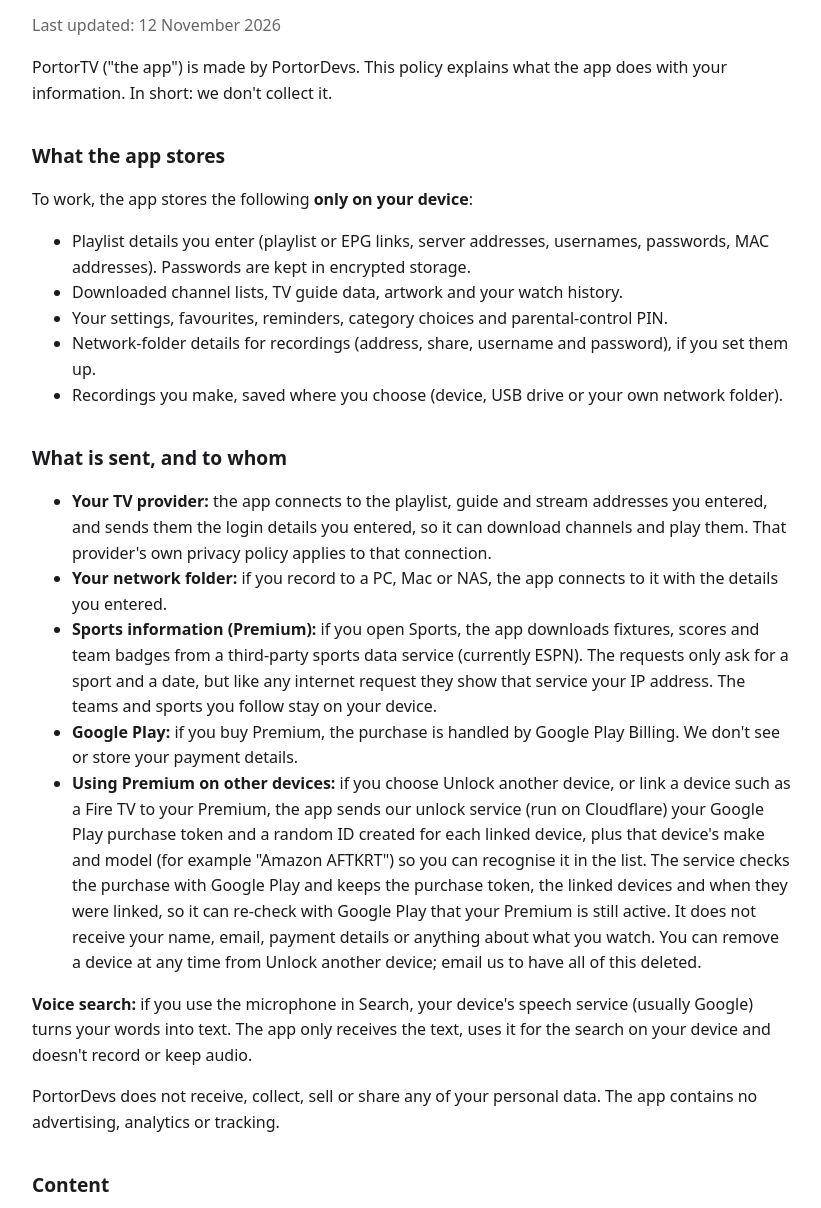
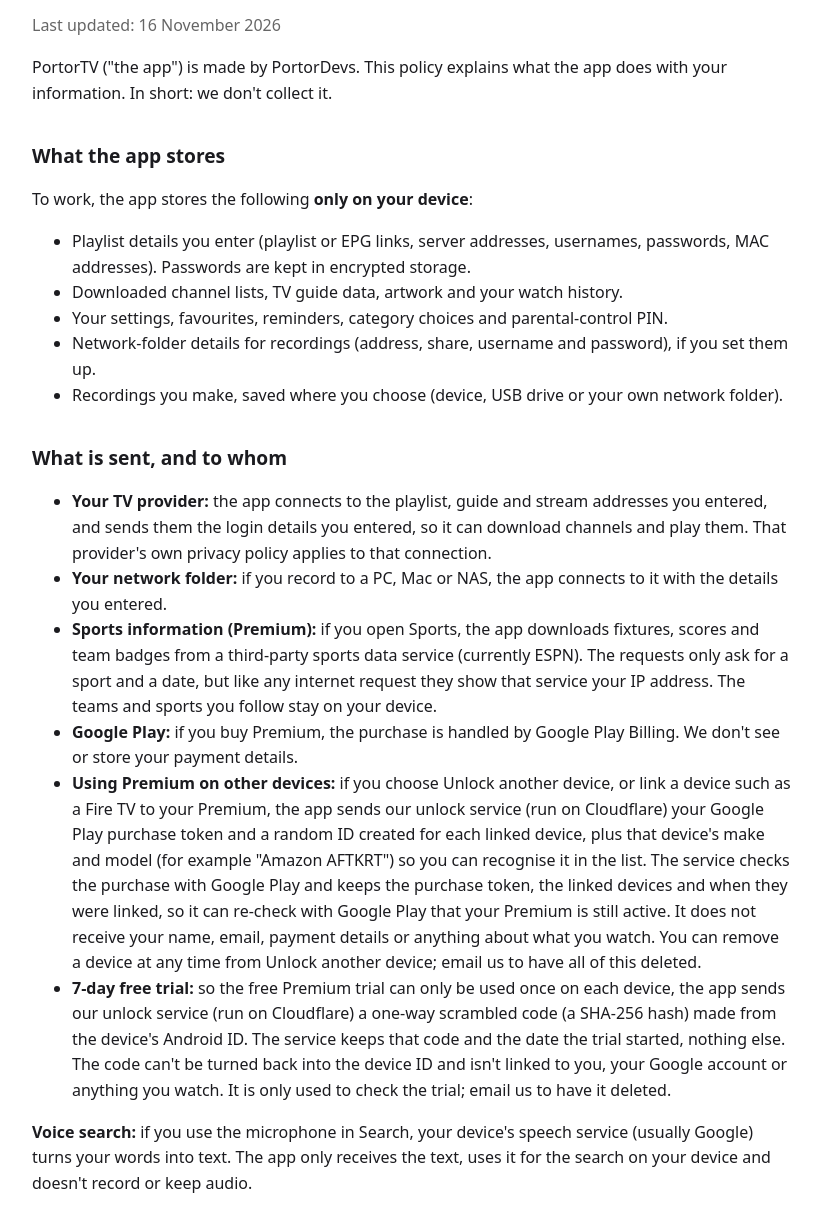
Before and after one commit to Portor25/portortv, a plain HTML site: page privacy-policy.html in a window 1280 px wide. Shown: the part 92-1300 px from the top of the page, without its empty margins (228-1049 px from the left). Drawn offline with Linux system fonts and the light colour scheme.

Commit message:
Add files via upload

```diff
--- a/privacy-policy.html
+++ b/privacy-policy.html
@@ -13,7 +13,7 @@
 </head>
 <body>
 <h1>PortorTV Privacy Policy</h1>
-<p class="muted">Last updated: 12 November 2026</p>
+<p class="muted">Last updated: 16 November 2026</p>
 
 <p>PortorTV ("the app") is made by PortorDevs. This policy explains what the app does with your information. In short: we don't collect it.</p>
 
@@ -34,6 +34,7 @@
   <li><strong>Sports information (Premium):</strong> if you open Sports, the app downloads fixtures, scores and team badges from a third-party sports data service (currently ESPN). The requests only ask for a sport and a date, but like any internet request they show that service your IP address. The teams and sports you follow stay on your device.</li>
 <li><strong>Google Play:</strong> if you buy Premium, the purchase is handled by Google Play Billing. We don't see or store your payment details.</li>
 <li><strong>Using Premium on other devices:</strong> if you choose Unlock another device, or link a device such as a Fire TV to your Premium, the app sends our unlock service (run on Cloudflare) your Google Play purchase token and a random ID created for each linked device, plus that device's make and model (for example "Amazon AFTKRT") so you can recognise it in the list. The service checks the purchase with Google Play and keeps the purchase token, the linked devices and when they were linked, so it can re-check with Google Play that your Premium is still active. It does not receive your name, email, payment details or anything about what you watch. You can remove a device at any time from Unlock another device; email us to have all of this deleted.</li>
+<li><strong>7-day free trial:</strong> so the free Premium trial can only be used once on each device, the app sends our unlock service (run on Cloudflare) a one-way scrambled code (a SHA-256 hash) made from the device's Android ID. The service keeps that code and the date the trial started, nothing else. The code can't be turned back into the device ID and isn't linked to you, your Google account or anything you watch. It is only used to check the trial; email us to have it deleted.</li>
 </ul>
 <p><strong>Voice search:</strong> if you use the microphone in Search, your device's speech service (usually Google) turns your words into text. The app only receives the text, uses it for the search on your device and doesn't record or keep audio.</p>
 <p>PortorDevs does not receive, collect, sell or share any of your personal data. The app contains no advertising, analytics or tracking.</p>
```
